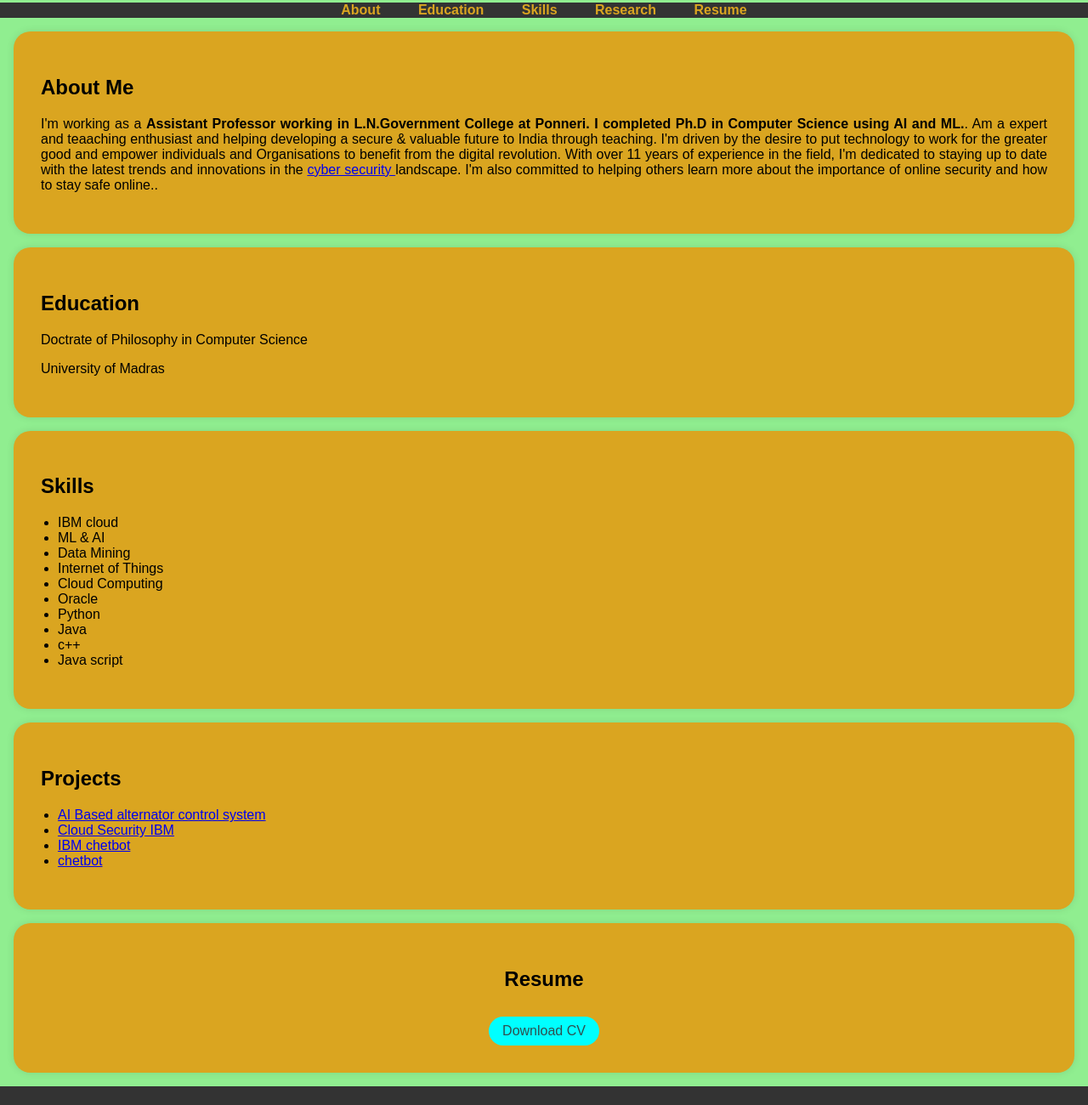
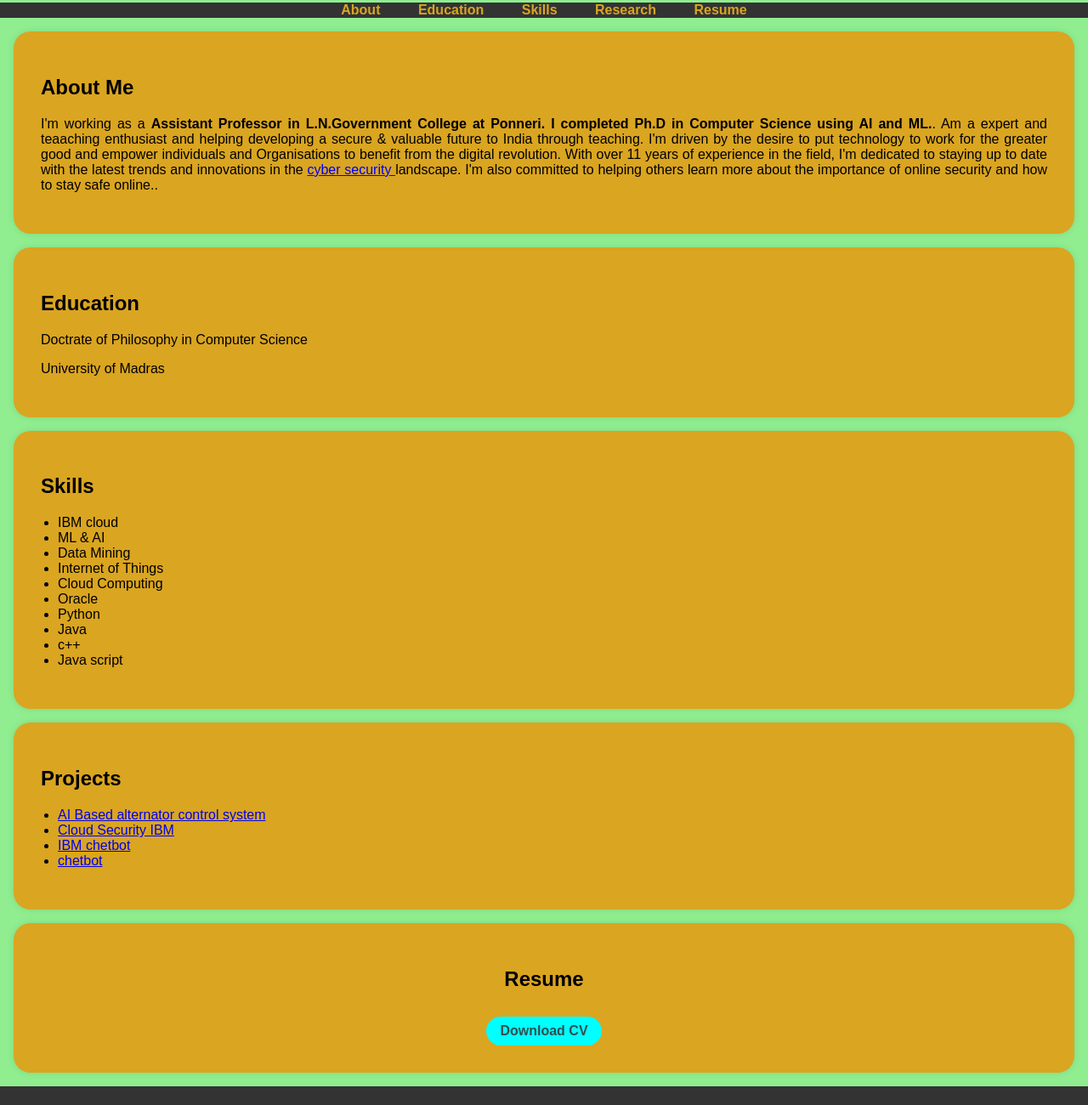
Before and after one commit to ArunkumarRajamani46/ArunPortfolio, a plain HTML site: page index.html in a window 1280 px wide. Shown: the part 380-1680 px from the top of the page at 85% size. Drawn offline with Linux system fonts and the light colour scheme.

Commit message:
Update index.html

```diff
--- a/index.html
+++ b/index.html
@@ -119,7 +119,7 @@
     <section id="about">
         <div class="section-content">
             <h2>About Me</h2>
-            <p>I'm working as a <b> Assistant Professor working in L.N.Government College at Ponneri. I completed Ph.D in Computer Science using AI and ML.</b>. Am a
+            <p>I'm working as a <b> Assistant Professor in L.N.Government College at Ponneri. I completed Ph.D in Computer Science using AI and ML.</b>. Am a
           expert and teaaching enthusiast and helping developing a secure & valuable future to India through teaching. I'm driven by the desire to put technology to work for the greater good and empower individuals and Organisations to benefit from the digital revolution.
             With over 11 years of experience in the field, I'm dedicated to staying up to date with the latest trends and innovations in the <a href="https://techtrainer20.github.io/git_con2/" traget="_target">cyber security </a> landscape.
                 I'm also committed to helping others learn more about the importance of online security and how to stay safe online..</p>
@@ -172,7 +172,7 @@
         <div class="section-content">
             <center>
             <h2>Resume</h2>
-            <a href="arun_resumenew.pdf" target="_blank" class="download-button">Download CV</a>
+         <b>   <a href="arun_resumenew.pdf" target="_blank" class="download-button">Download CV</a></b>
         </center>
         </div>
 
```
